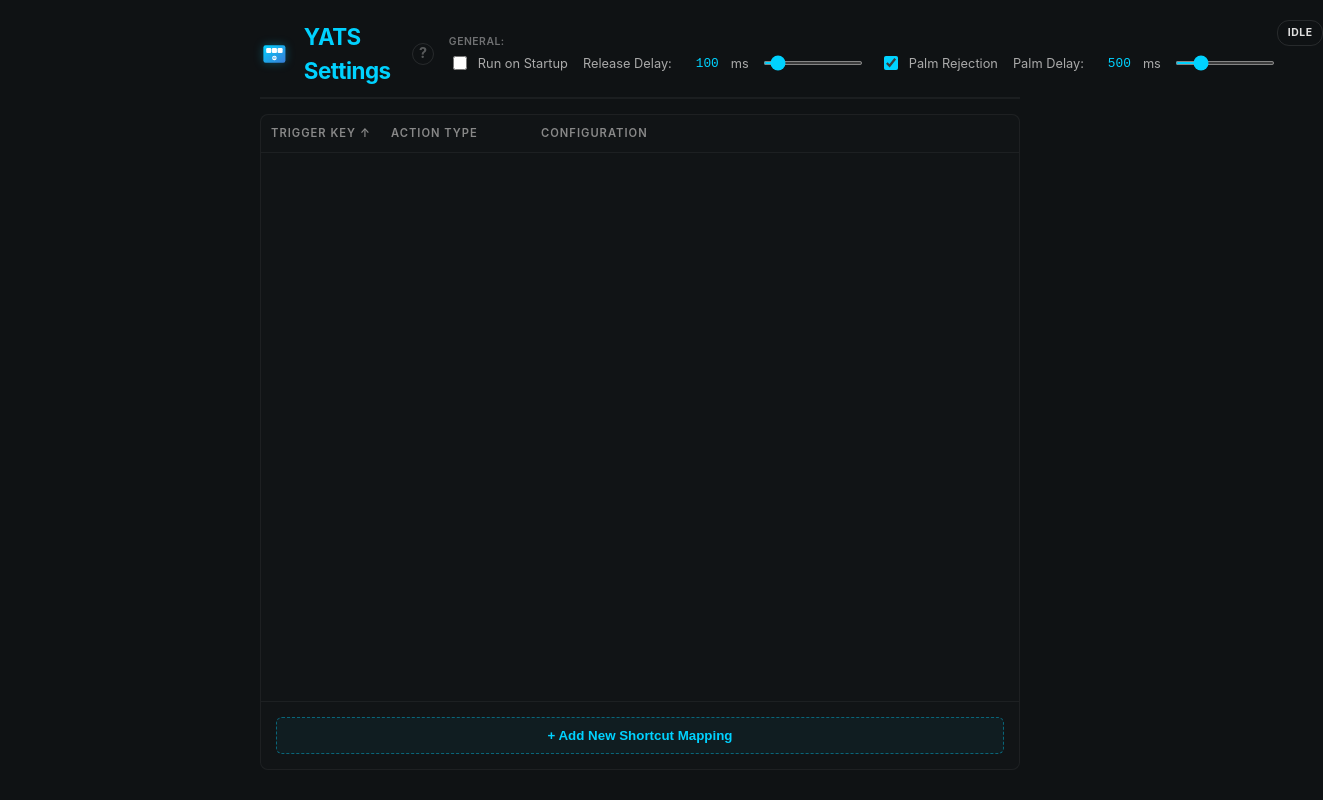
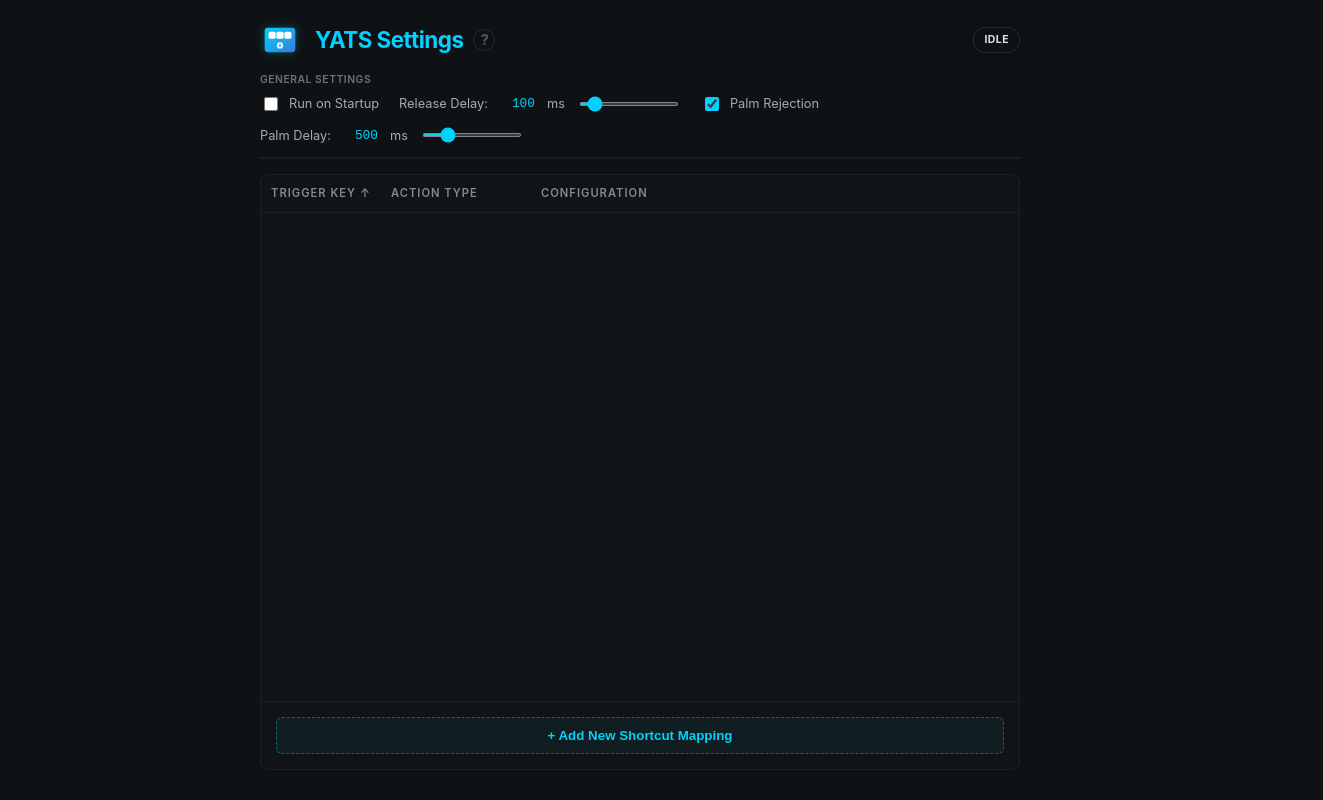
Before and after one commit to qlonix/yats, a React (Vite) app: page / in a window 1280 px wide. Shown: the whole page, 1323 px wide, since content can reach past the window. Built offline with nearby package versions, Linux system fonts and the light colour scheme.

Commit message:
fix: settings layout cutoff and improve palm rejection on Linux/Windows

```diff
--- a/src/App.css
+++ b/src/App.css
@@ -41,12 +41,20 @@
 
 header {
   display: flex;
-  justify-content: space-between;
-  align-items: flex-start;
+  flex-direction: column;
+  gap: 12px;
+  align-items: stretch;
   margin-bottom: 15px;
-  padding-bottom: 10px;
+  padding-bottom: 12px;
   border-bottom: 2px solid rgba(255, 255, 255, 0.05);
   flex-shrink: 0;
+}
+
+.header-top-row {
+  display: flex;
+  justify-content: space-between;
+  align-items: center;
+  width: 100%;
 }
 
 .title-group {
@@ -101,7 +109,8 @@
 .header-controls {
   display: flex;
   flex-direction: column;
-  gap: 4px;
+  gap: 6px;
+  width: 100%;
 }
 
 .header-control-label {
@@ -115,7 +124,8 @@
 .header-controls-row {
   display: flex;
   align-items: center;
-  gap: 15px;
+  gap: 12px 20px;
+  flex-wrap: wrap;
 }
 
 .header-control-item {
--- a/src/App.jsx
+++ b/src/App.jsx
@@ -782,11 +782,19 @@
       )}
 
       <header>
+        <div className="header-top-row">
           <div className="title-group">
             <YatsLogo />
             <h1>YATS Settings <span className="about-link" onClick={() => setShowAbout(true)}>?</span></h1>
+          </div>
+          <div className="status-container">
+            <div className={`status-badge ${isTouched ? "active" : ""}`}>
+              {isTouched ? "TOUCHED" : "IDLE"}
+            </div>
+          </div>
+        </div>
         <div className="header-controls">
-            <label className="header-control-label">General:</label>
+          <label className="header-control-label">General Settings</label>
           <div className="header-controls-row">
             <label className="header-control-item">
               <input type="checkbox" checked={autoStart} onChange={toggleAutoStart} />
@@ -830,23 +838,6 @@
                 />
               </label>
             )}
-            </div>
-            {/* Advanced Settings ボタンは非表示（コードは残しておく）
-            <div style={{ marginTop: "10px", textAlign: "right" }}>
-              <button
-                className="btn-global-config"
-                style={{ fontSize: "0.8rem", padding: "4px 8px" }}
-                onClick={() => setShowLegacySettings(true)}
-              >
-                Advanced Settings...
-              </button>
-            </div>
-            */}
-          </div>
-        </div>
-        <div className="status-container">
-          <div className={`status-badge ${isTouched ? "active" : ""}`}>
-            {isTouched ? "TOUCHED" : "IDLE"}
           </div>
         </div>
       </header>
```
Also changed, not shown: 1 other file (tests, documents, lock files or other folders). Lines whose indentation alone changed are shown as unchanged.
